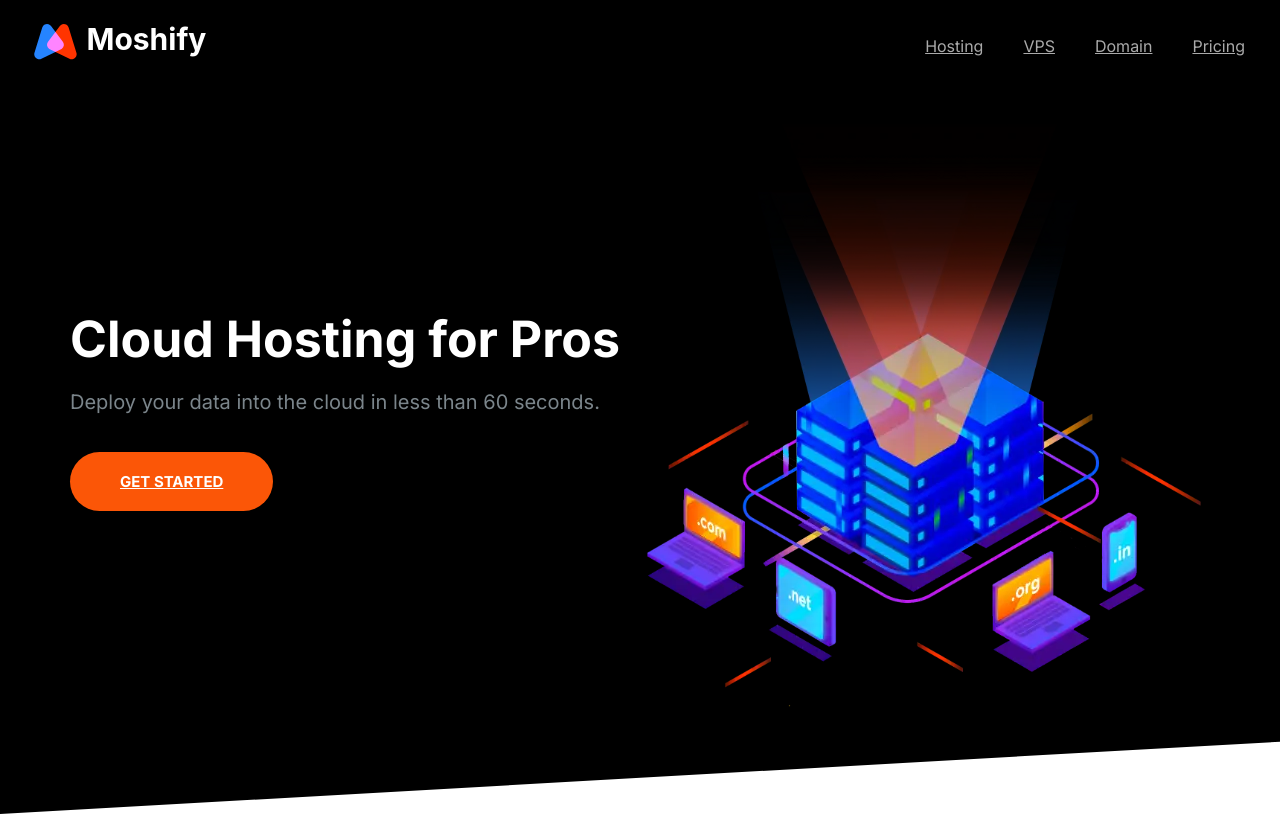
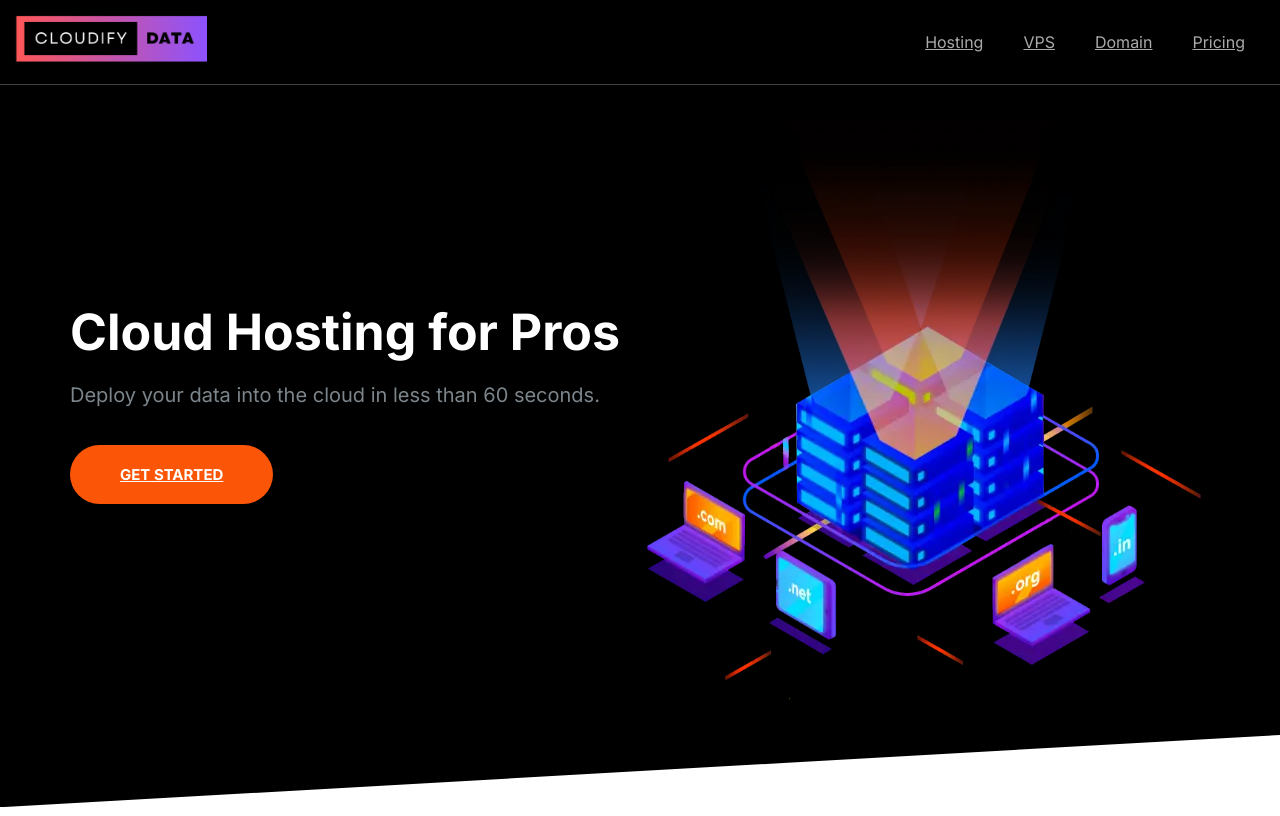
Before and after one commit to AKSHAY13PATEL/cloudify-data, a plain HTML site: page index.html in a window 1280 px wide. Shown: the top 816 px of the page. Drawn offline with Linux system fonts and the light colour scheme.

Commit message:
New logo cloudify data.

```diff
--- a/css/styles.css
+++ b/css/styles.css
@@ -713,6 +713,11 @@
   opacity: 1;
 }
 
+.nav__logo {
+  width: 15vw;
+  min-width: 130px;
+}
+
 @media screen and (min-width: 768px) {
   .nav__list {
     display: flex;
--- a/index.html
+++ b/index.html
@@ -18,8 +18,8 @@
       <nav class="nav collapsible">
         <a href="/">
           <img
-            style="width: auto"
-            src="images/logo-new.svg"
+            class="nav__logo"
+            src="images/logo-color.png"
             alt="Cloudify data logo"
           />
         </a>
@@ -488,7 +488,7 @@
           </div>
         </section>
         <section class="footer__brand">
-          <img src="images/logo-new.svg" alt="" />
+          <img src="images/logo-color.png" alt="" />
           <p class="footer__copyright">Copyright &copy 2024 AR Patel</p>
         </section>
       </div>
```
Also changed, not shown: images/logo-color.png (added).
